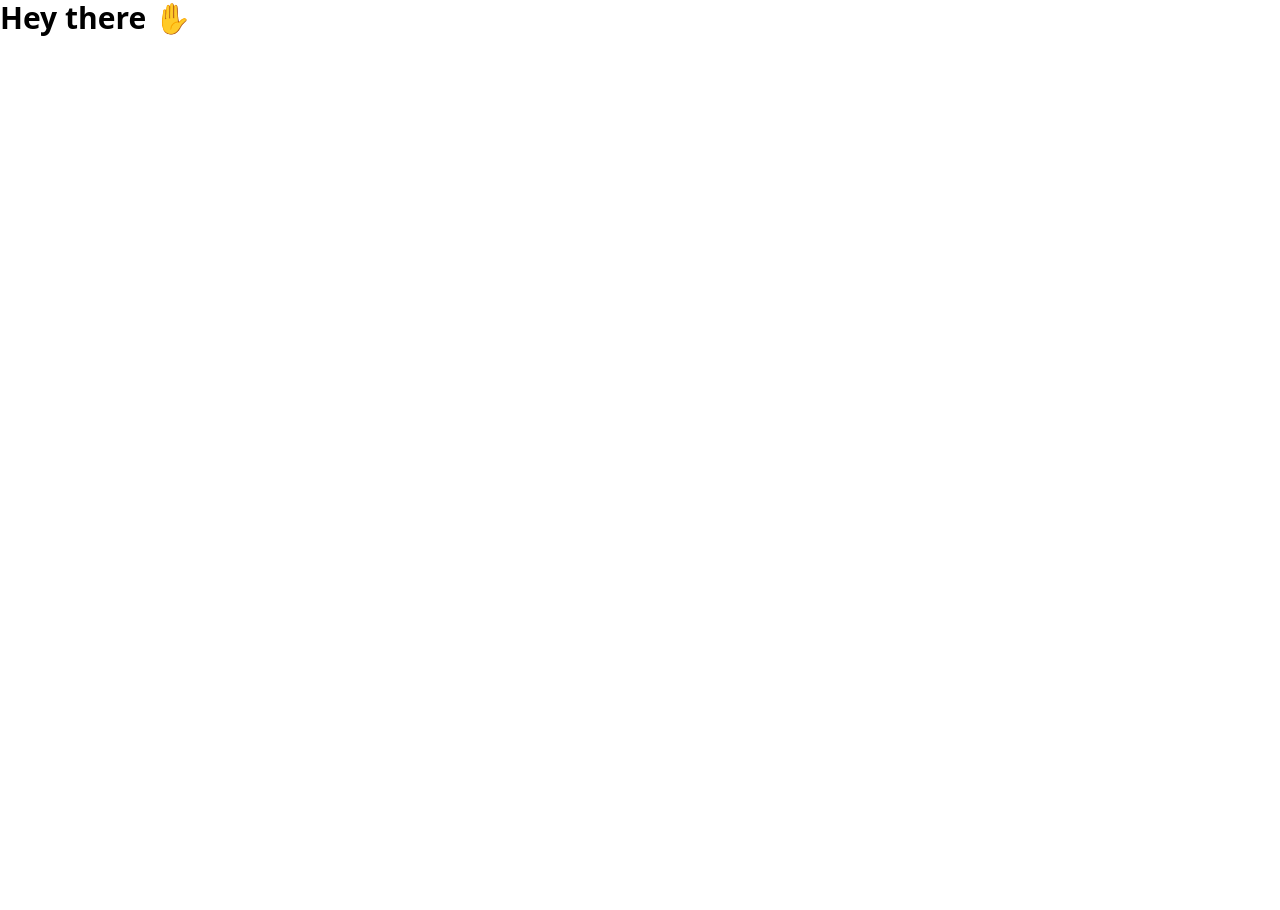
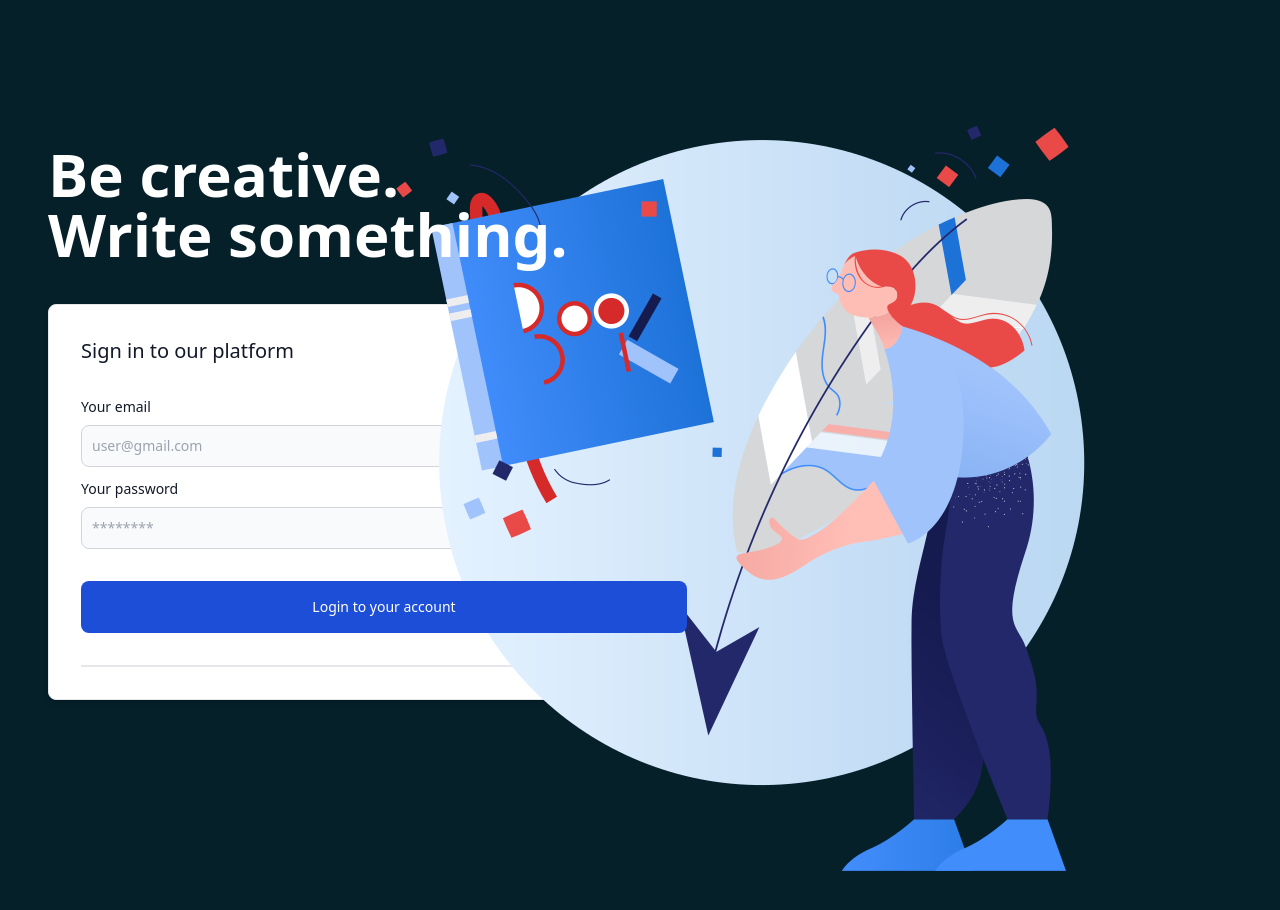
Before and after one commit to officialGanesh/upDiary, a React (Create React App) app: page / in a window 1280 px wide. Shown: the top 910 px of the page. Before the commit the page ends 800 px from the top, so only its background shows below. Built offline with nearby package versions, Linux system fonts and the light colour scheme.

Commit message:
basic login page and header setup

```diff
--- a/src/App.js
+++ b/src/App.js
@@ -1,9 +1,16 @@
-import React from 'react'
+import React from "react";
+import Header from "./components/Header"
+import LogInSignup from "./components/LogInSignup";
 
 function App() {
   return (
     <>
-      <div className=" font-bold text-3xl">Hey there ✋</div>
+    {/* Header */}
+    <Header />
+
+    {/* Show log in or sign page / index page*/}
+    <LogInSignup />
+
     </>
   );
 }
--- /dev/null
+++ b/src/components/Header.js
@@ -0,0 +1,13 @@
+import React from 'react';
+
+function Header() {
+  return(
+      <>
+        <div>
+
+        </div>
+      </>
+  );
+}
+
+export default Header;
--- /dev/null
+++ b/src/components/LogInSignup.js
@@ -0,0 +1,32 @@
+import React from 'react';
+
+function LogInSignup() {
+  return(
+    <>
+      <div className='mt-36 ml-12 '>
+        <div className='text-white text-6xl  font-semibold mb-10 '>Be creative. <br /> Write something.</div>
+        <div className='p-4 max-w-2xl  bg-white rounded-lg border shadow-md sm:p-8 dark:bg-gray-800 dark:border-gray-700'>
+          <form className='space-y-8'>
+          <h3 className="text-xl font-medium text-gray-900 dark:text-white">Sign in to our platform</h3>
+          <div>
+            <label htmlFor="email" className='block mb-2 text-sm font-medium text-gray-900 dark:text-gray-300'>Your email</label>
+            <input type="email" className='bg-gray-50 border mb-3 border-gray-300 text-gray-900 text-sm rounded-lg focus:ring-blue-500 focus:border-blue-500 block w-full p-2.5 dark:bg-gray-600 dark:border-gray-500 dark:placeholder-gray-400 dark:text-white"' placeholder='user@gmail.com'  required/>
+
+            <label htmlFor="password" className='block mb-2 text-sm font-medium text-gray-900 dark:text-gray-300'>Your password</label>
+            <input type="password" className='bg-gray-50 border border-gray-300 text-gray-900 text-sm rounded-lg focus:ring-blue-500 focus:border-blue-500 block w-full p-2.5 dark:bg-gray-600 dark:border-gray-500 dark:placeholder-gray-400 dark:text-white"' placeholder="********" required/>
+          </div>
+          <button className='w-full text-white bg-blue-700 hover:bg-blue-800 focus:ring-4 focus:ring-blue-300 font-medium rounded-lg text-sm px-5 py-4 text-center dark:bg-blue-600 dark:hover:bg-blue-700 dark:focus:ring-blue-800' type='submit'>Login to your account</button>
+          {/* sign in with google */}
+          <hr className='border '/>
+
+          </form>
+        </div>
+        <div className='float-right inline -mt-[41rem] mr-12'>
+          <img src="/imgs/clip-writer.png" alt="logo" className='object-contain '/>
+        </div>
+      </div>
+    </>
+  );
+}
+
+export default LogInSignup;
--- a/src/index.css
+++ b/src/index.css
@@ -1,3 +1,9 @@
 @tailwind base;
 @tailwind components;
 @tailwind utilities;
+
+@layer base{
+    body{
+        @apply bg-[#06202A] text-white
+    }
+}
```
Also changed, not shown: public/imgs/clip-writer.png (added).
